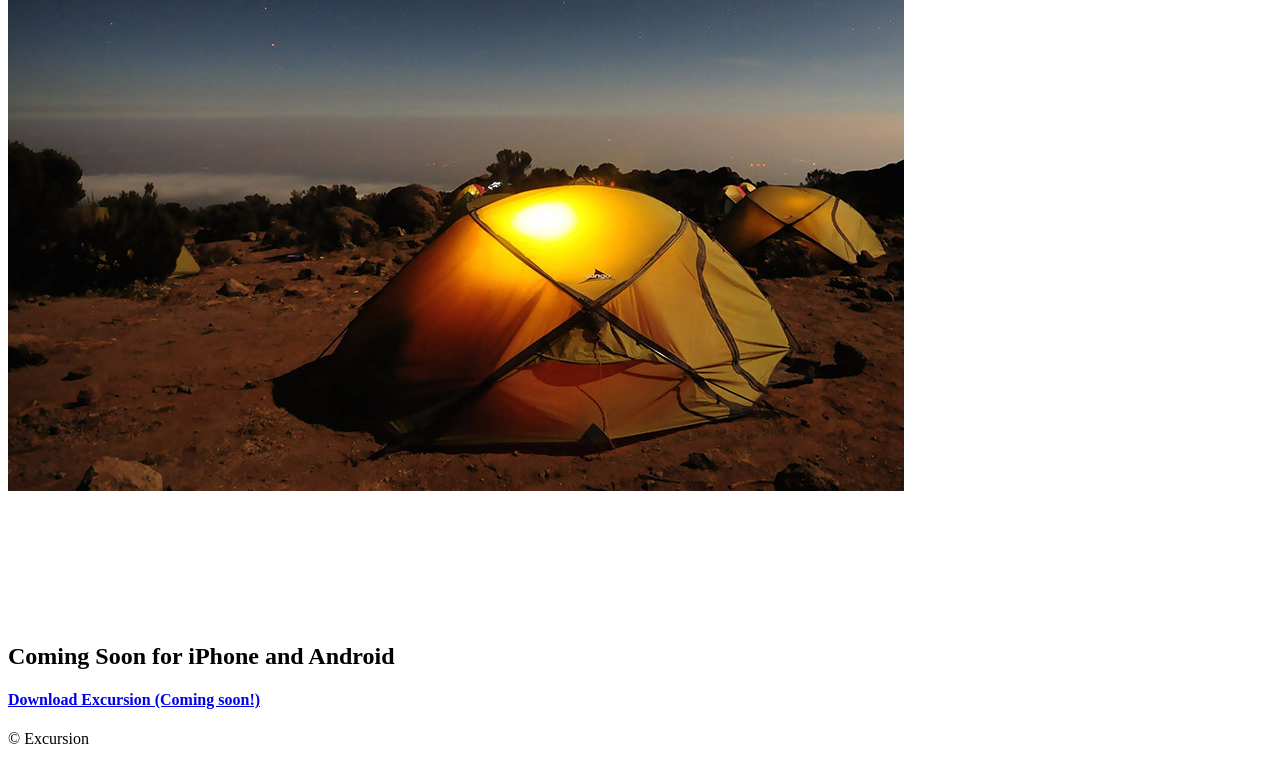
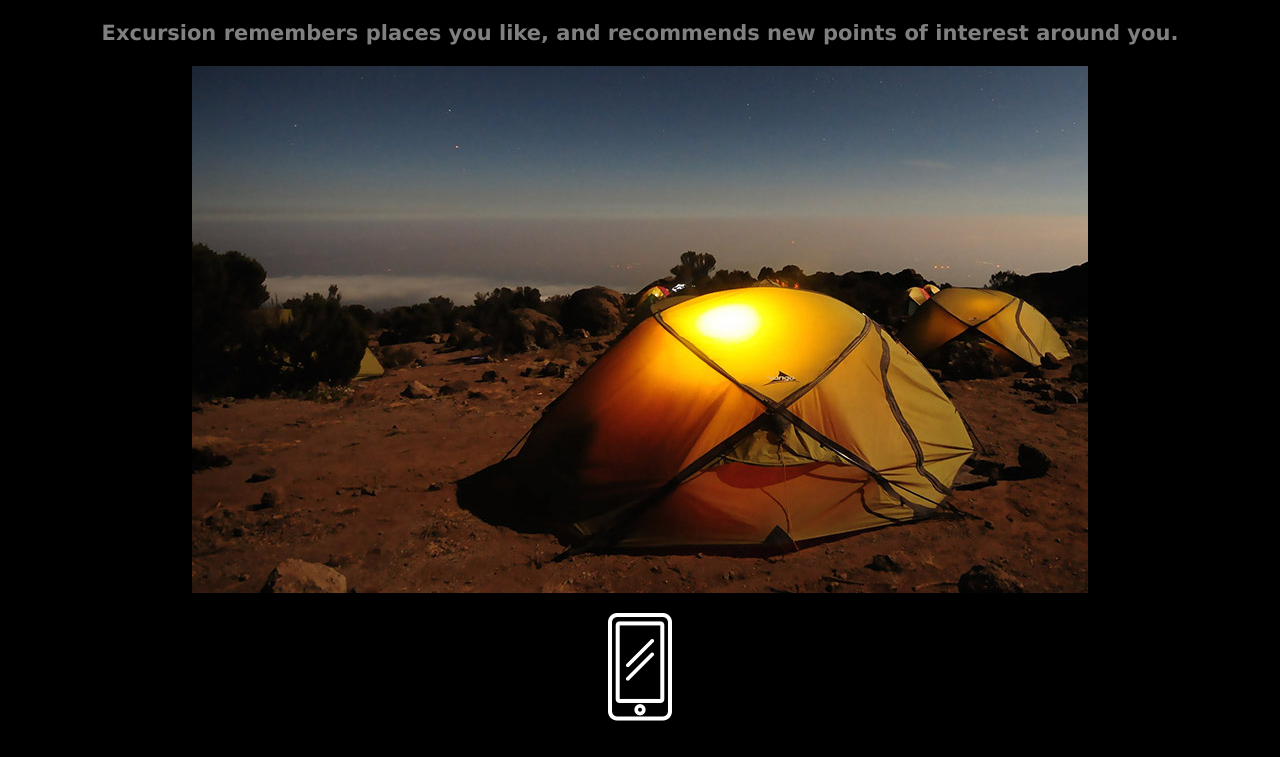
Before and after one commit to AdamPawlinski/excursion, a plain HTML site: page index.html in a window 1280 px wide. Shown: the part 417-1174 px from the top of the page. Drawn offline with Linux system fonts and the light colour scheme.

Commit message:
adding css style

```diff
--- a/resources/css/style.css
+++ b/resources/css/style.css
@@ -0,0 +1,29 @@
+body {
+  background-color: black;
+  font-family: Verdana;
+  color: white;
+  text-align: center;
+}
+h1 {
+  font-weight: normal;
+  font-size: 50px;
+}
+h2 {
+  font-weight: 300;
+  font-size: 42px;
+}
+h3 {
+  font-size: 21px;
+  color: gray;
+}
+h4 {
+  font-size: 16px;
+  color:aquamarine;
+}
+footer {
+  text-align: right;
+  color: gray;
+}
+a {
+  visited: aquamarine;
+}
```
Also changed, not shown: index.html (+0 -1 lines).
